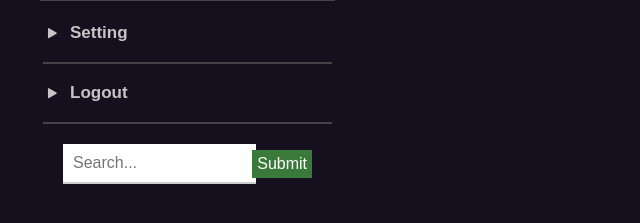
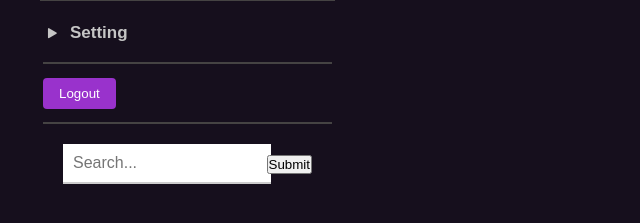
Before and after one commit to aman-bhatti/taskware, a Flask app: template templates/toDo.html in a window 1280 px wide. Shown: the part 443-666 px from the top of the page, without its empty margins (0-640 px from the left). Run offline with Flask 3, Linux system fonts and the light colour scheme; the template is opened without the code that fills it, so the values that code supplies are empty; some libraries are stand-ins or nearby versions.

Commit message:
Update toDo.html

```diff
--- a/templates/toDo.html
+++ b/templates/toDo.html
@@ -98,12 +98,13 @@
                             <a href="{{url_for('profile')}}">Setting</a>
                         </div>
                         <div class="footer-item">
-                            <i class="ri-play-mini-fill"></i>
-                            <a href="{{ url_for('main') }}" class="btn">Logout</a>
+                            <form action="{{ url_for('logout') }}" method="post">
+                              <button type="submit" id="logoutBut">Logout</button>
+                            </form>
                         </div>
-                        <form class="search-form">
-                            <input type="text" name="search" placeholder="Search...">
-                            <button id="submit">Submit</button>
+                        <form class="search-form" method="get" action="{{ url_for('search') }}">
+                            <input type="text" name="q" placeholder="Search...">
+                            <button type="submit">Submit</button>
                         </form>
 
                     </div>
```
